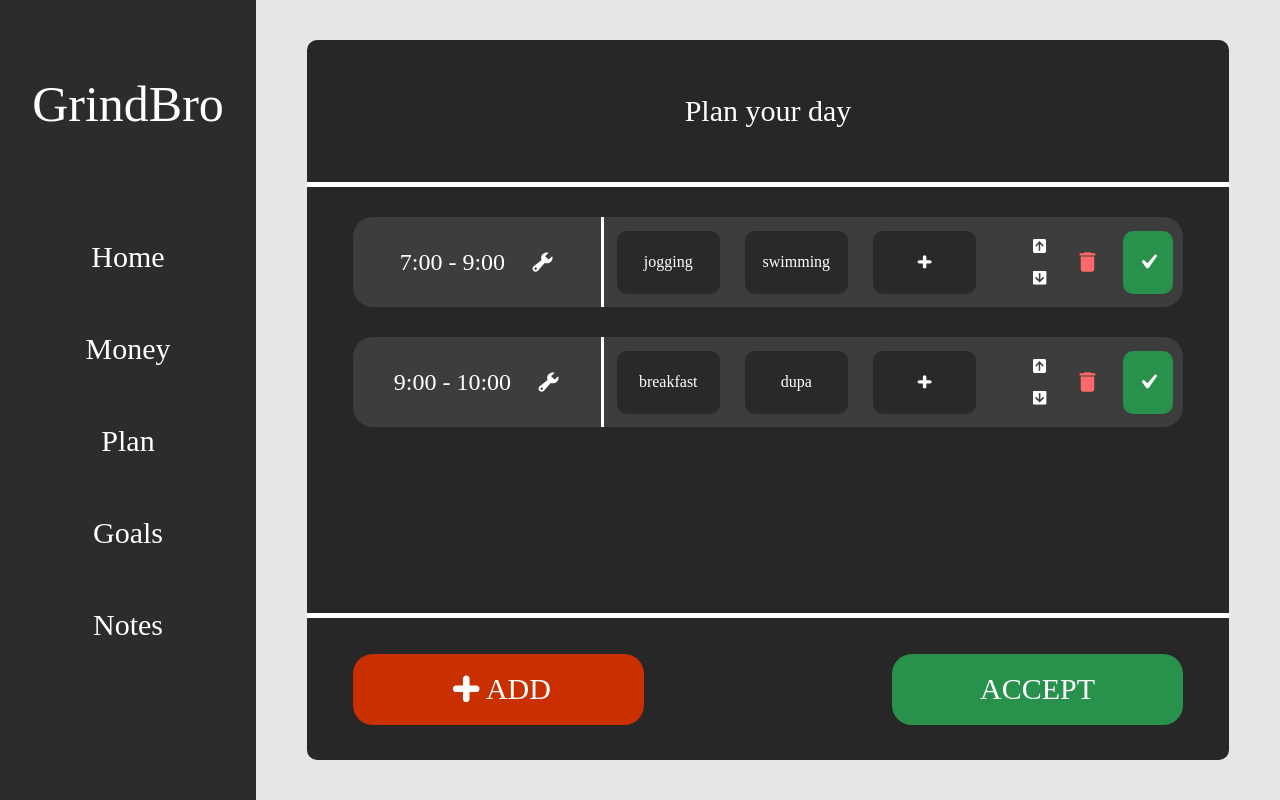
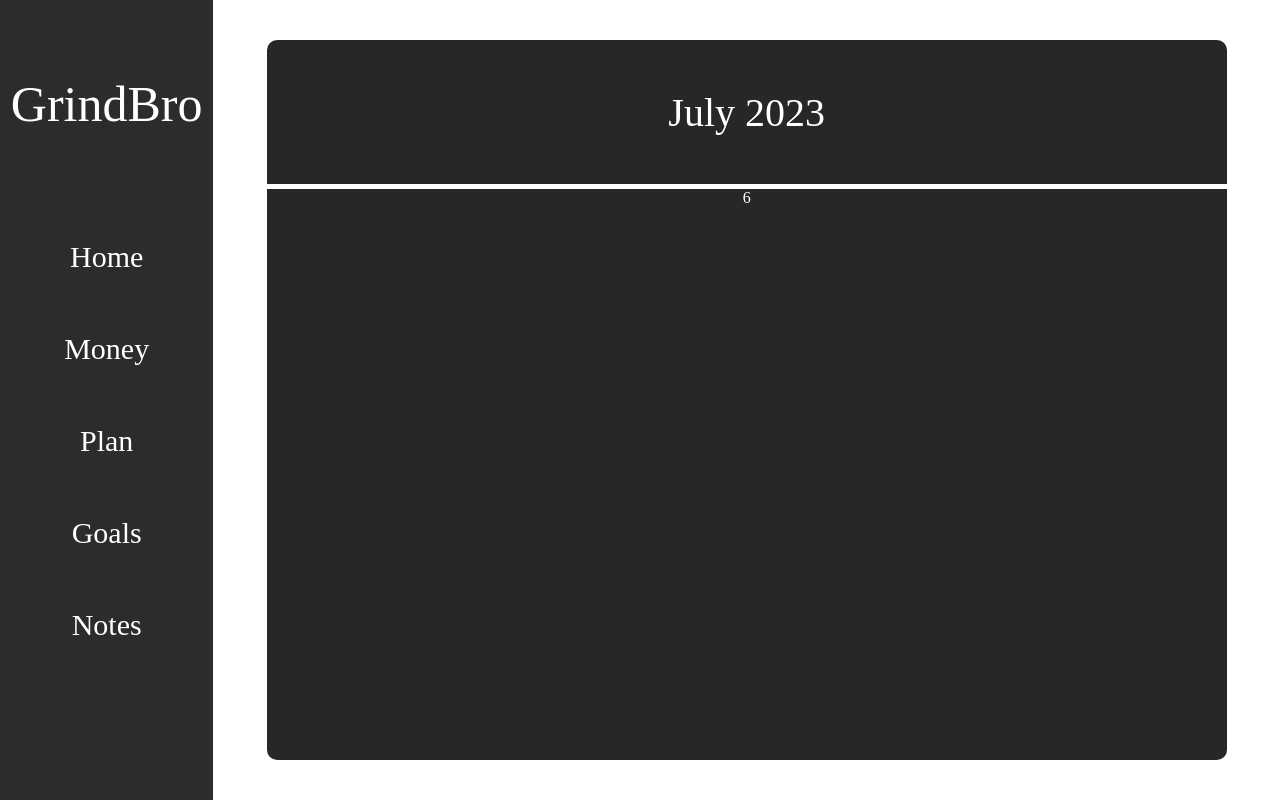
Before and after one commit to Nicolas1807/GrindBro, a React (Create React App) app: page /display-plan in a window 1280 px wide. Built offline with nearby package versions, Linux system fonts and the light colour scheme; data requests are answered from the project's data file.

Commit message:
Links and Router

```diff
--- a/db.json
+++ b/db.json
@@ -1,6 +1,6 @@
 {
     "schedules":[
-        {"id":1, "start":"7:00", "end":"9:00", "activities":["jogging", "swimming"]},
-        {"id":2, "start":"9:00", "end":"10:00", "activities":["breakfast", "shower", "watch TV"]}
+        {"id":3, "start":"7:00", "end":"9:00", "activities":["jogging", "swimming"]},
+        {"id":7, "start":"9:00", "end":"10:00", "activities":["breakfast", "shower", "watch TV"]}
     ]
 }
--- a/package.json
+++ b/package.json
@@ -10,11 +10,12 @@
     "json-server": "^0.17.3",
     "react": "^18.2.0",
     "react-dom": "^18.2.0",
+    "react-router-dom": "^6.14.2",
     "react-scripts": "5.0.1",
     "web-vitals": "^2.1.4"
   },
   "scripts": {
-    "server" : "json-server --port 3001 --watch db.json --host 127.0.0.1",
+    "server": "json-server --port 3001 --watch db.json --host 127.0.0.1",
     "start": "react-scripts start",
     "build": "react-scripts build",
     "test": "react-scripts test",
--- a/src/App.js
+++ b/src/App.js
@@ -6,16 +6,17 @@ import Sidebar from "./Components/Sidebar.js"
 import CreatePlan from './Components/CreatePlan';
 import DisplayPlan from './Components/DisplayPlan';
 import {Provider} from "./Context/schedules"
+import {Switch,Routes,Route,Link} from "react-router-dom";
+
 import axios from "axios"
 function App() {
 
-    const[schedules, changeSchedules] = useState([{id:1, start:"7:00", end:"9:00", activities:["jogging", "swimming"]}, {id:2, start:"9:00", end:"10:00", activities:["breakfast","dupa"]}])
+    const[schedules, changeSchedules] = useState([, ]);
 
     useEffect(()=>{
         const getData = async() => {
             await axios.get("http://localhost:3001/schedules", {}).then((response)=>{
                 changeSchedules([...response.data])
-                console.log(schedules)
             })
         }
         getData()
@@ -25,8 +26,10 @@ function App() {
     return  <div className='container'>
                 <Provider schedules = {schedules} changeSchedules = {changeSchedules}>
                     <Sidebar/>
-                    {/* <DisplayPlan/> */}
-                    <CreatePlan schedules = {schedules} changeSchedules = {changeSchedules}/>
+                    <Routes>
+                    <Route path = "/display-plan" element = {<DisplayPlan/>}/>
+                    <Route path = "/create-plan" element = {<CreatePlan schedules = {schedules} changeSchedules = {changeSchedules}/>}/>
+                    </Routes>
                 </Provider>
             </div>
 
--- a/src/Components/CreatePlan.js
+++ b/src/Components/CreatePlan.js
@@ -7,7 +7,6 @@ import { useState, useContext } from 'react'
 import Notification from './Notification'
 import Widget from "./Widget"
 import ScheduleContext from "../Context/schedules"
-
 export default function CreatePlan(props) {
 
   //Getting data from context
--- a/src/Components/DisplayPlan.js
+++ b/src/Components/DisplayPlan.js
@@ -1,14 +1,53 @@
-import React from 'react'
+import React, { useState } from 'react'
 import "../styles/DisplayPlan.css";
+import { useEffect } from 'react';
+
+
+
+
 export default function DisplayPlan() {
+
+  const d = new Date()
+  const [year, setYear] = useState(d.getFullYear())
+  const [month, setMonth] = useState(d.toLocaleString('en-US', { month: 'long', lang: "eng" }))
+  const [day, setDate] = useState(d.getDate())
+  const [monthWeekDays, changeMonthWeekDays] = useState([])
+  const [rowsNum, changeRowsNum] = useState(1)
+
+  useEffect(()=>{
+    var numOfRows = 1
+    var lastDay = new Date(year, d.getMonth()+1, 0).getDate()
+    for(var i = 1; i<= lastDay; i++){
+      const w = new Date(year, d.getMonth(), i)
+      console.log(w.getDay())
+      if(w.getDay()===0)
+      {
+        numOfRows = numOfRows+1
+      }
+      changeRowsNum(numOfRows)
+    }
+
+
+  }, [])
+ // Stwórz dynamicznie tabele
+  // const arr = new Array(rowsNum)
+  // const Table = (
+  //   arr.map((index) => {
+  //     <tr><td>index</td></tr>
+  //   })
+
+  // )
+
+
   return (
+
     <div className='DisplayPlan'>
-        <th>
-            <tr><td></td></tr>
-            <tr><td></td></tr>
-            <tr><td></td></tr>
-            <tr><td></td></tr>
-        </th>
+         <div className='panel'>
+          <div className='monthTitle'>{month[0].toUpperCase() + month.slice(1,) + " " + year}</div>
+          <div className='monthCallendar'>
+          {rowsNum}
+          </div>
+         </div>
     </div>
   )
 }
--- a/src/Components/ScheduleBlock.js
+++ b/src/Components/ScheduleBlock.js
@@ -131,11 +131,11 @@ export default function ScheduleBlock(props) {
     else
     {
 
-      changeLocalActivities([...localActivities, "edaedssdfsdfsdf"])
-      console.log([...localActivities, "edaedssdfsdfsdf"])
+      changeLocalActivities([...localActivities, newActivity])
+      console.log([...localActivities, newActivity])
       console.log(localActivities)
       changeNewAct("")
-      changeActivities(schedule.id, localActivities)
+      changeActivities(schedule.id, [...localActivities, newActivity])
 
       handleActFocus()
     }
--- a/src/Components/Sidebar.js
+++ b/src/Components/Sidebar.js
@@ -1,16 +1,16 @@
 import React from 'react'
 import "../styles/App.css"
-
+import {Link} from "react-router-dom"
 export default function Sidebar() {
   return (
     <div className='sidebar'>
         <div className='logo'>GrindBro</div>
         <ul className='optionList'>
-          <li className = 'options'>Home</li>
-          <li className = 'options'>Money</li>
-          <li className = 'options'>Plan</li>
-          <li className = 'options'>Goals</li>
-          <li className = 'options'>Notes</li>
+          <Link to = "create-plan" className = 'options'>Home</Link>
+          <Link to = "create-plan" className = 'options'>Money</Link>
+          <Link to = "display-plan" className = 'options'>Plan</Link>
+          <Link to = "create-plan" className = 'options'>Goals</Link>
+          <Link to = "create-plan" className = 'options'>Notes</Link>
         </ul>
     </div>
   )
--- a/src/index.js
+++ b/src/index.js
@@ -1,9 +1,11 @@
 import React from 'react';
 import ReactDOM from 'react-dom/client';
 import App from "./App.js"
-
+import {BrowserRouter as Router} from "react-router-dom"
 
 const root = ReactDOM.createRoot(document.getElementById('root'));
 root.render(
+    <Router>
     <App />
+    </Router>
 );
--- a/src/styles/App.css
+++ b/src/styles/App.css
@@ -28,7 +28,7 @@
     flex-direction:column;
 
 }
-.optionList li{
+.optionList>a{
     width:35%;
     display:flex;
     align-items: center;
@@ -38,9 +38,16 @@
     border-style:solid;
     border-color:#2C2C2C;
     border-bottom-width: 5px;
+    text-decoration: none;
+    color:white;
+}
+.optionList>a{
+
+  text-decoration: none;
+  color:white;
 }
 
-.optionList li:hover{
+.optionList a:hover{
     cursor: pointer;
     /* text-decoration: underline;
     text-decoration-color: #5FCF6A;
--- a/src/styles/DisplayPlan.css
+++ b/src/styles/DisplayPlan.css
@@ -4,5 +4,29 @@ body{
 .DisplayPlan{
     width: 100%;
     height: 100%;
-    background-color: aliceblue;
+    background-color: rgb(255, 255, 255);
+    display:flex;
+    justify-content: center;
+    align-items: center;
 }
+
+.panel{
+    display: flex;
+    width:90%;
+    height:90%;
+    background-color: #272727;
+    border-radius: 10px;
+    flex-direction: column;
+    align-items: center;
+}
+.monthTitle{
+    width:100%;
+    height:20%;
+    display: flex;
+    align-items: center;
+    justify-content: center;
+    font-size: 40px;
+    border-bottom:white solid 5px;
+
+
+}
```
Also changed, not shown: 2 other files (tests, documents, lock files or other folders).
